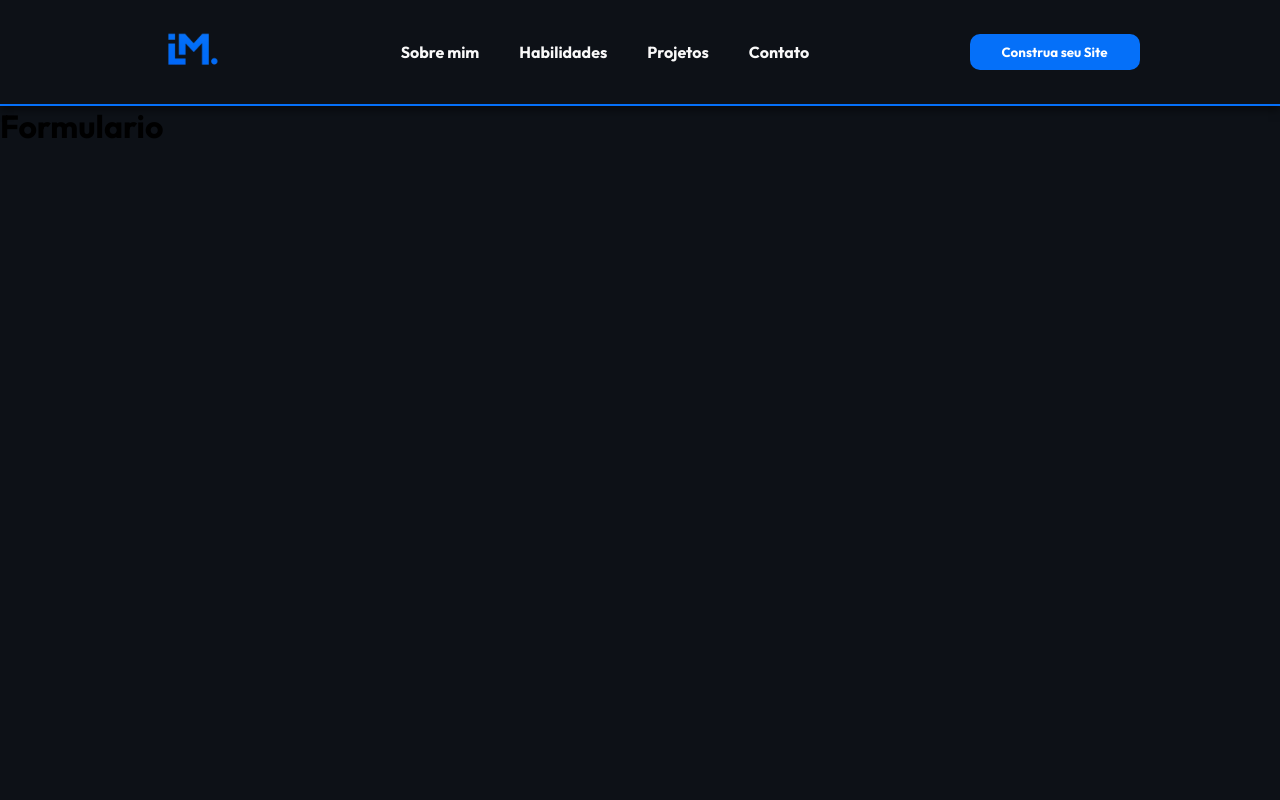
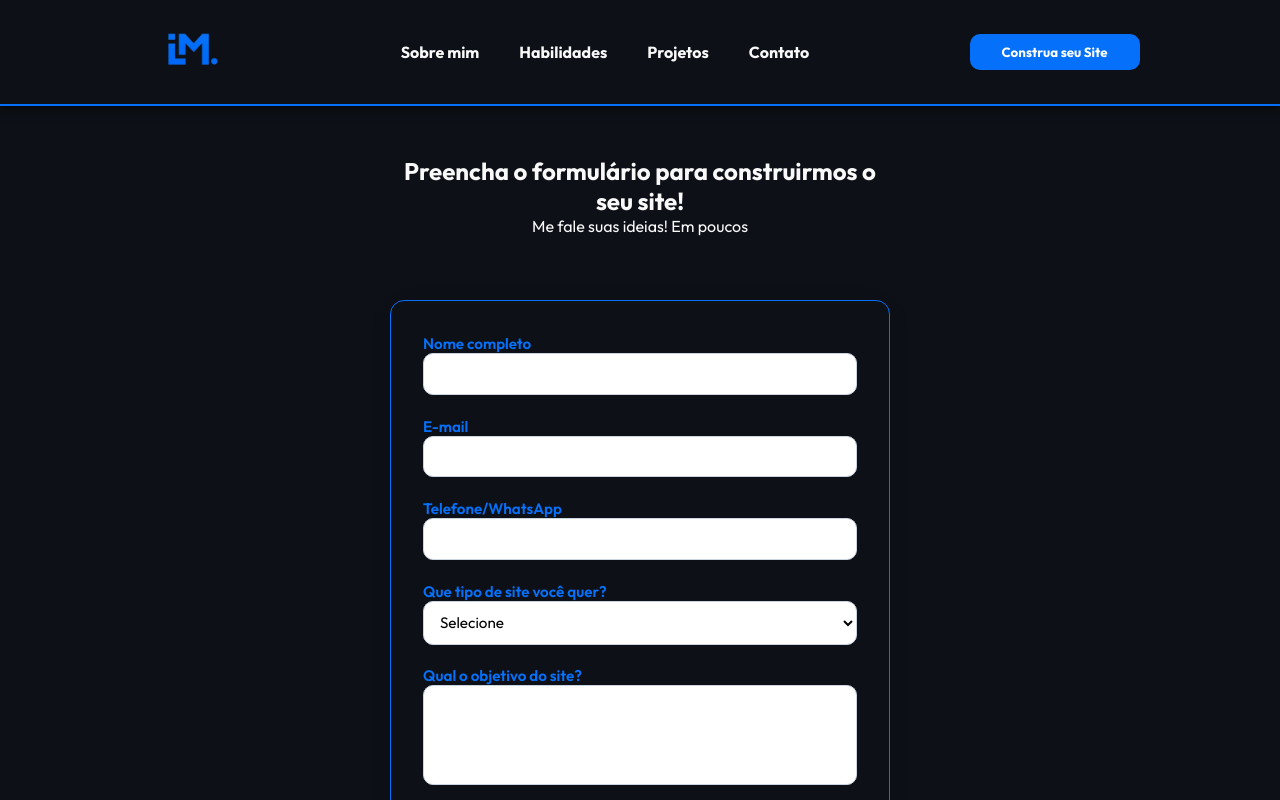
Before and after one commit to Igorodri/portf-lio, a Vue app: page /formulario in a window 1280 px wide. Shown: the top 800 px of the page. Built offline with nearby package versions, Linux system fonts and the light colour scheme.

Commit message:
Criação da página de formulário

```diff
--- a/src/components/FormularioComponents/formularioSiteComponent.vue
+++ b/src/components/FormularioComponents/formularioSiteComponent.vue
@@ -0,0 +1,203 @@
+<script setup>
+import { ref, onMounted } from 'vue';
+import ScrollReveal from 'scrollreveal';
+
+const mostrarCursor = ref(true)
+const etapa = ref(0)
+
+const h1Text = ref(null)
+const subtitle = ref(null)
+
+const nome = ref('')
+const email = ref('')
+const telefone = ref('')
+const tipoSite = ref('')
+const objetivos = ref('')
+const referencias = ref('')
+
+function escreverTexto(elemento, texto, delay = 150, etapaAtual = 0) {
+  etapa.value = etapaAtual
+  let i = 0;
+  const escrever = () => {
+    if (i < texto.length) {
+      elemento.textContent += texto.charAt(i);
+      i++;
+      setTimeout(escrever, delay);
+    } else {
+      mostrarCursor.value = false;
+    }
+  };
+  escrever();
+}
+
+
+onMounted(() => {
+    ScrollReveal().reveal('.area-form', {
+    origin: 'right',
+    duration: 3000,
+    distance: '100px',
+  });
+
+  setTimeout(() => {
+    if (h1Text.value) {
+      escreverTexto(h1Text.value, 'Preencha o formulário para construirmos o seu site!', 50, 1);
+    }
+
+    setTimeout(() => {
+      if (subtitle.value) {
+        escreverTexto(subtitle.value, 'Me fale suas ideias! Em poucos cliques, seu projeto começa a ganhar forma.', 50, 2);
+      }
+    }, 3000);
+
+  }, 1000);
+
+})
+
+</script>
+
+<template>
+  <section class="formulario-section">
+    <div class="divContent">
+        <h1>
+            <span ref="h1Text"></span><span class="cursor" v-if="mostrarCursor && etapa === 1">|</span>
+        </h1>
+
+        <p>
+            <span ref="subtitle"></span><span class="cursor" v-if="mostrarCursor && etapa === 2">|</span>
+        </p>
+
+    </div>
+
+    <div class="area-form">
+      <form id="form-site" @submit.prevent="handleSubmit">
+        <div>
+          <label for="nome">Nome completo</label>
+          <input v-model="nome" type="text" id="nome" required />
+        </div>
+
+        <div>
+          <label for="email">E-mail</label>
+          <input v-model="email" type="email" id="email" required />
+        </div>
+
+        <div>
+          <label for="telefone">Telefone/WhatsApp</label>
+          <input v-model="telefone" type="tel" id="telefone" />
+        </div>
+
+        <div>
+          <label for="tipo-site">Que tipo de site você quer?</label>
+          <select v-model="tipoSite" id="tipo-site">
+            <option disabled value="">Selecione</option>
+            <option>Institucional</option>
+            <option>Loja virtual</option>
+            <option>Landing page</option>
+            <option>Blog</option>
+            <option>Outro</option>
+          </select>
+        </div>
+
+        <div>
+          <label for="objetivos">Qual o objetivo do site?</label>
+          <textarea v-model="objetivos" id="objetivos" rows="3"></textarea>
+        </div>
+
+        <div>
+          <label for="referencias">Tem algum site de referência ou inspiração?</label>
+          <textarea v-model="referencias" id="referencias" rows="2"></textarea>
+        </div>
+
+        <button type="submit">Enviar</button>
+      </form>
+    </div>
+  </section>
+</template>
+
+<style scoped>
+.formulario-section {
+  margin: 50px 150px 0 150px;
+  padding: 0 20px;
+  display: flex;
+  justify-content: space-around;
+  flex-wrap: wrap;
+  gap: 2rem;
+}
+
+.divContent {
+  color: var(--cor-principal-texto);
+  text-align: center;
+  margin-bottom: 2rem;
+  max-width: 500px;
+}
+
+.area-form {
+  width: 100%;
+  max-width: 500px;
+  display: flex;
+  justify-content: center;
+  align-items: center;
+}
+
+form {
+  width: 100%;
+  background-color: var(--cor-fundo);
+  box-shadow: 0 4px 24px rgba(0, 0, 0, 0.06);
+  border: 1px solid var(--cor-secundaria);
+  border-radius: 14px;
+  padding: 32px;
+  display: flex;
+  flex-direction: column;
+  gap: 1.3rem;
+}
+
+label {
+  font-size: 0.95rem;
+  font-weight: 600;
+  color: var(--cor-secundaria);
+  margin-bottom: 4px;
+}
+
+input,
+textarea,
+select {
+  width: 100%;
+  padding: 0.65rem 0.75rem;
+  font-size: 0.95rem;
+  background-color: #fff;
+  border: 1px solid #cbd5e1;
+  border-radius: 10px;
+  transition: border 0.2s ease, box-shadow 0.2s ease;
+}
+
+input:focus,
+textarea:focus,
+select:focus {
+  outline: none;
+  border-color: var(--cor-principal);
+  box-shadow: 0 0 0 2px rgba(14, 116, 144, 0.15);
+}
+
+textarea{
+    resize: none;
+    height: 100px;
+}
+
+button {
+  padding: 0.75rem 1rem;
+  font-size: 1rem;
+  font-weight: 600;
+  background-color: var(--cor-principal);
+  color: #fff;
+  border: none;
+  border-radius: 10px;
+  cursor: pointer;
+  transition: background-color 0.3s ease, transform 0.2s ease;
+}
+
+button:hover {
+  background-color:var(--cor-secundaria);
+  transform: translateY(-1px);
+}
+
+
+</style>
--- a/src/components/HomeComponents/homeComponent.vue
+++ b/src/components/HomeComponents/homeComponent.vue
@@ -63,11 +63,6 @@ setTimeout(() => {
 
 })
 
-onMounted(() => {
-
-})
-
-
 
 </script>
 
@@ -107,7 +102,7 @@ onMounted(() => {
     justify-content: space-evenly;
     align-items: center;
     color: var(--cor-principal-texto);
-    margin: 140px 0px 70px 0px
+    margin: 120px 0px 70px 0px
 }
 
 .content h1{
--- a/src/headerComponent.vue
+++ b/src/headerComponent.vue
@@ -1,7 +1,7 @@
 <template>
     <header id="header">
         <div class="logo">
-            <img :src="logo" alt="Logo do Portifólio">
+            <RouterLink to="/"><img :src="logo" alt="Logo do Portifólio" class="logo"></RouterLink>
         </div>
 
         <nav>
@@ -12,7 +12,7 @@
         </nav>
 
         <div class="area-btn">
-            <button>Construa seu Site</button>
+            <RouterLink to="/formulario"><button>Construa seu Site</button></RouterLink>
         </div>
     </header>
 </template>
@@ -34,6 +34,15 @@ img{
     width: 100px;
     height: 100px;
     border-radius: 100%;
+}
+
+.logo{
+    transition: 0.2s;
+}
+
+.logo:hover{
+    transform: scale(1.1);
+    transition: 0.2s;
 }
 
 nav span, a{
--- a/src/views/Formulario.vue
+++ b/src/views/Formulario.vue
@@ -1,3 +1,7 @@
+<script setup>
+import formularioSiteComponent from '@/components/FormularioComponents/formularioSiteComponent.vue';
+</script>
+
 <template>
-    <h1>Formulario</h1>
+    <formularioSiteComponent/>
 </template>
```
